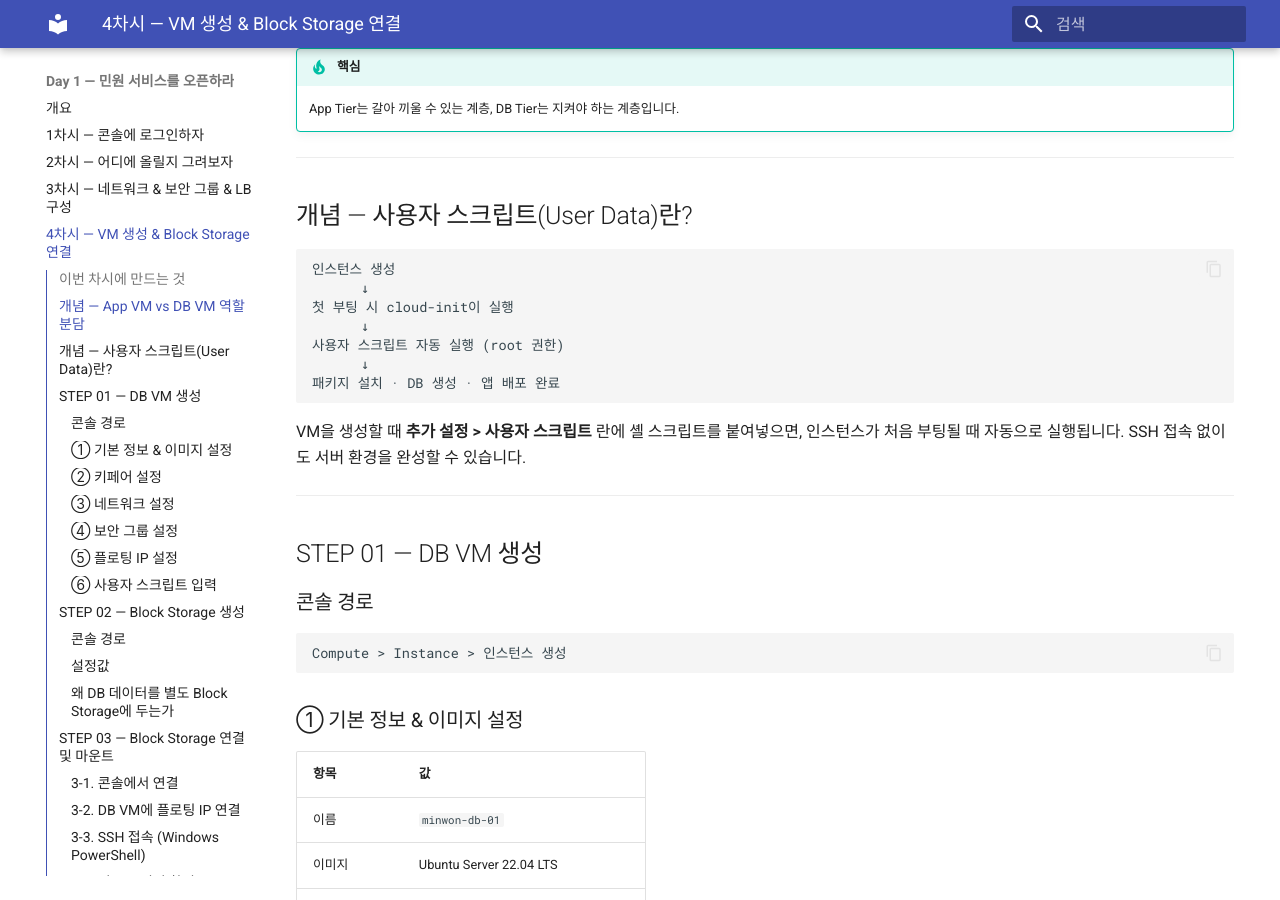
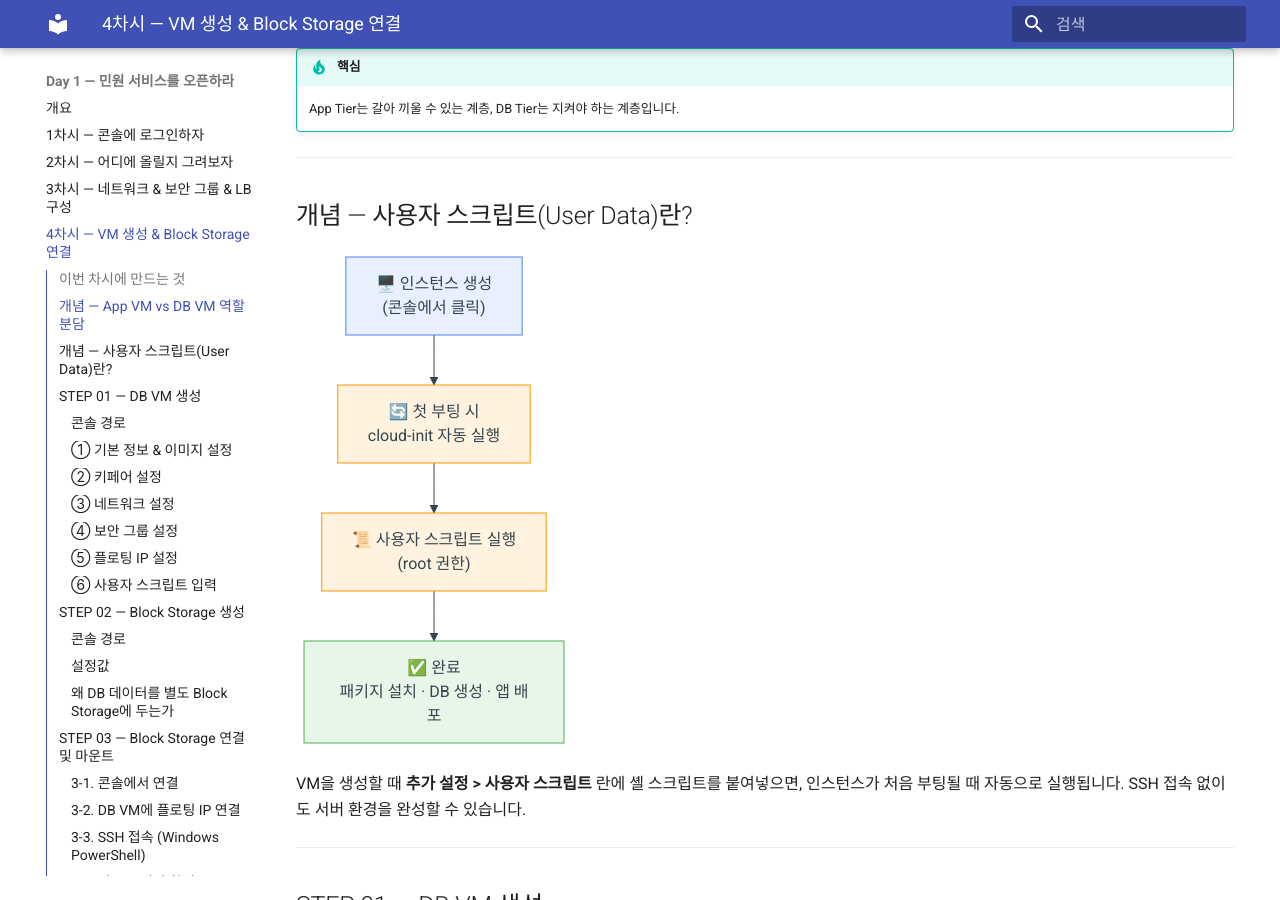
Before and after one commit to skilleat-labs/cloud-native-minwon-lab, an MkDocs documentation site: the page built from docs/day1/session4.md, in a window 1280 px wide and 900 px high, scrolled down 1096 px. Built offline with MkDocs 1.6.1 and Material for MkDocs 9.7.7, drawn with Linux system fonts in a browser that asks for light colours; some of the changed lines change nothing that is shown.

Commit message:
docs: session4 - 사용자 스크립트 흐름 Mermaid로 교체

````diff
--- a/docs/day1/session4.md
+++ b/docs/day1/session4.md
@@ -37,14 +37,23 @@
 
 ## 개념 — 사용자 스크립트(User Data)란?
 
-```
-인스턴스 생성
-      ↓
-첫 부팅 시 cloud-init이 실행
-      ↓
-사용자 스크립트 자동 실행 (root 권한)
-      ↓
-패키지 설치 · DB 생성 · 앱 배포 완료
+```mermaid
+flowchart TD
+    A["🖥️ 인스턴스 생성
+(콘솔에서 클릭)"]
+    B["🔄 첫 부팅 시
+cloud-init 자동 실행"]
+    C["📜 사용자 스크립트 실행
+(root 권한)"]
+    D["✅ 완료
+패키지 설치 · DB 생성 · 앱 배포"]
+
+    A --> B --> C --> D
+
+    style A fill:#e8f0fe,stroke:#4285f4
+    style B fill:#fff3e0,stroke:#ff9800
+    style C fill:#fff3e0,stroke:#ff9800
+    style D fill:#e8f5e9,stroke:#4caf50
 ```
 
 VM을 생성할 때 **추가 설정 > 사용자 스크립트** 란에 셸 스크립트를 붙여넣으면, 인스턴스가 처음 부팅될 때 자동으로 실행됩니다. SSH 접속 없이도 서버 환경을 완성할 수 있습니다.
````
